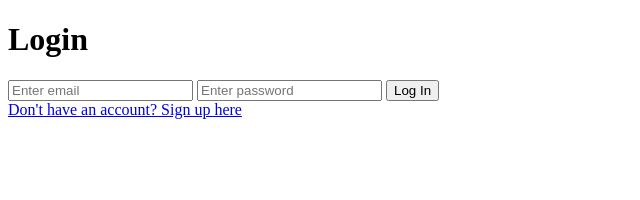
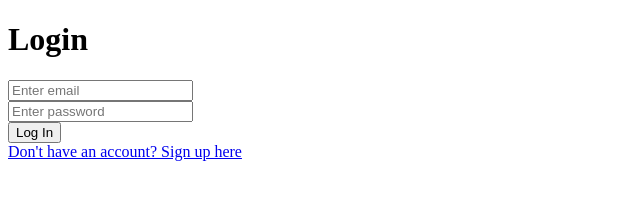
Before and after one commit to m-asadusman/auth, a plain HTML site: page login.html in a window 1280 px wide. Shown: the whole page, without its empty margins (0-640 px from the left). Drawn offline with Linux system fonts and the light colour scheme.

Commit message:
Add files via upload

```diff
--- a/login.html
+++ b/login.html
@@ -7,8 +7,8 @@
 </head>
 <body>
     <h1>Login</h1>
-    <input type="email" id="email" placeholder="Enter email">
-    <input type="password" id="password" placeholder="Enter password">
+    <input type="email" id="email" placeholder="Enter email"><br>
+    <input type="password" id="password" placeholder="Enter password"><br>
     <button id="loginBtn">Log In</button><br>
     <a href="./signup.html">Don't have an account? Sign up here</a>
 </body>
--- a/login.js
+++ b/login.js
@@ -16,6 +16,5 @@ document.getElementById("loginBtn").addEventListener("click", async () => {
     window.location.href = "./index.html";
   } catch (error) {
     alert(error.message);
-    console.error(error.message);
   }
 });
--- a/signup.js
+++ b/signup.js
@@ -16,6 +16,5 @@ document.getElementById("signupBtn").addEventListener("click", async () => {
     window.location.href = "./login.html";
   } catch (error) {
     alert(error.message);
-    console.error(error.message);
   }
 });
```
Also changed, not shown: index.html (+1 -1 lines), signup.html (+2 -2 lines).
